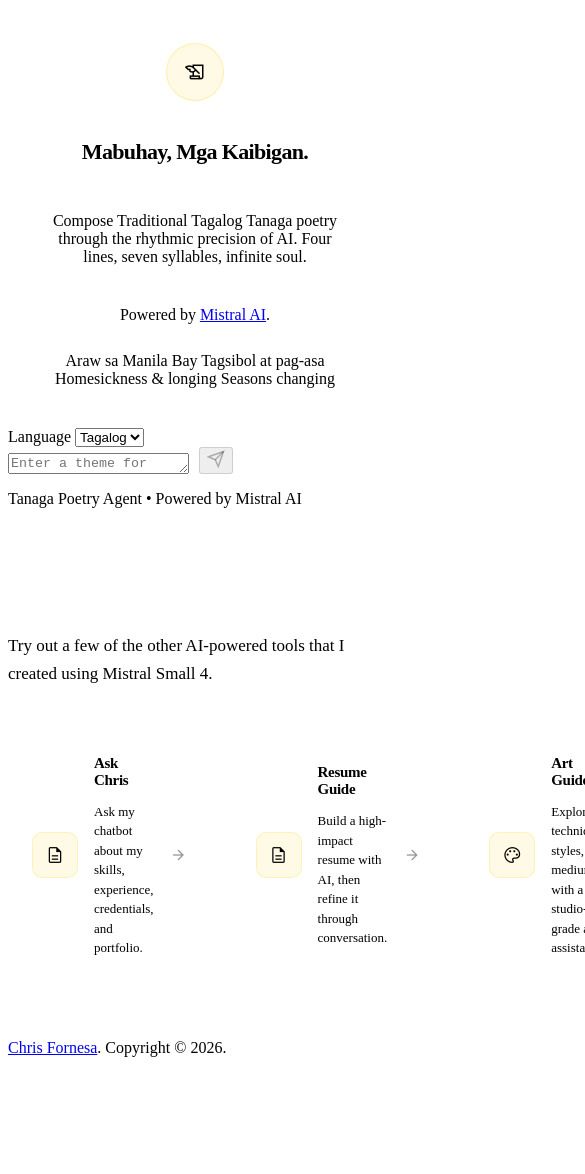
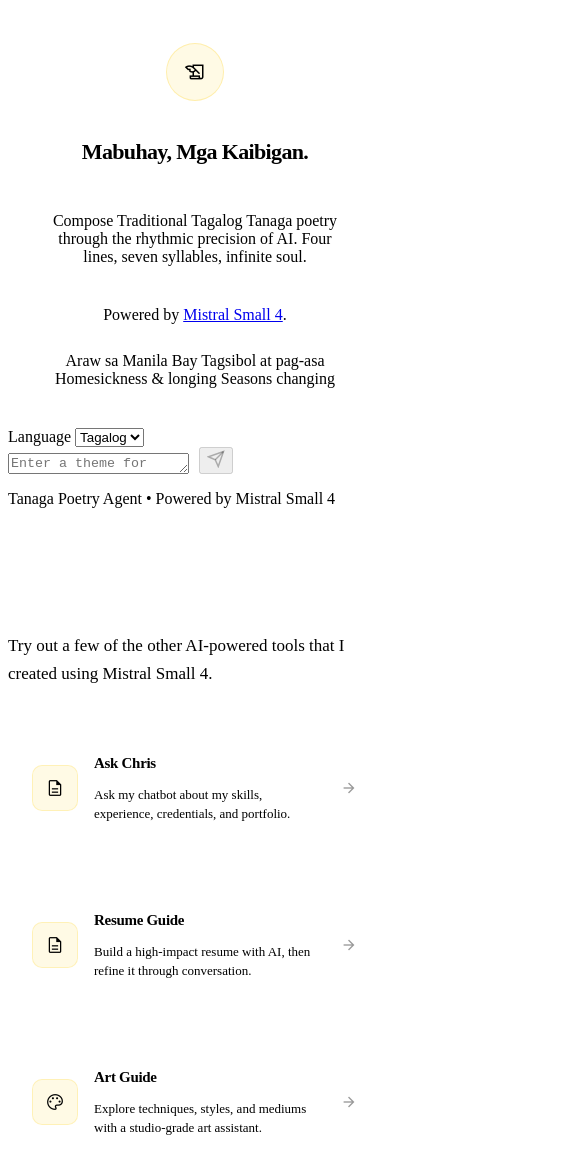
Before and after one commit to cfornesa/node-portfolio, a website: page public/tanaga/index.html in a window 390 px wide. Shown: the part 566-1740 px from the top of the page, 585 px wide, since content can reach past the window. Before the commit the page ends 1631 px from the top, so only its background shows below. Drawn offline with nearby package versions, Linux system fonts and the light colour scheme.

Commit message:
Update Mistral AI attribution links and enhance tool card responsiveness across various sections

```diff
--- a/public/art/styles.css
+++ b/public/art/styles.css
@@ -181,6 +181,7 @@
 
 @media (max-width: 1023px) {
     .content-grid { grid-template-columns: 1fr; }
+    .tool-cards { grid-template-columns: repeat(2, 1fr); }
 
     .form-panel-wrapper:has(#buildForm[style*="display: none"]) ~ .chat-panel {
         grid-column: 1;
@@ -198,5 +199,6 @@
 }
 
 @media (max-width: 639px) {
+    .tool-cards { grid-template-columns: 1fr; }
     .welcome-heading { font-size: 1.75rem; }
 }
--- a/public/resume/styles.css
+++ b/public/resume/styles.css
@@ -144,6 +144,7 @@
 
 @media (max-width: 1023px) {
     .content-grid { grid-template-columns: 1fr; }
+    .tool-cards { grid-template-columns: repeat(2, 1fr); }
 
     .form-panel-wrapper:has(#buildForm[style*="display: none"]) ~ .chat-panel {
         grid-column: 1;
@@ -161,5 +162,6 @@
 }
 
 @media (max-width: 639px) {
+    .tool-cards { grid-template-columns: 1fr; }
     .welcome-heading { font-size: 1.75rem; }
 }
--- a/public/styles.css
+++ b/public/styles.css
@@ -843,6 +843,9 @@ a:hover { opacity: 0.75; }
         gap: 0.5rem;
     }
     .chat-panel { height: calc(100vh - 9rem); height: calc(100dvh - 9rem); min-height: 400px; }
+    .pref-group { flex: 1 1 100%; }
+    .field-row-two { grid-template-columns: 1fr; }
+    .tool-cards { grid-template-columns: repeat(2, 1fr); }
 
     .app-header.nav-open .header-nav {
         display: flex;
@@ -892,9 +895,10 @@ a:hover { opacity: 0.75; }
     .app-main { padding: 1.5rem 1rem 2rem; }
     .header-content { padding: 0.625rem 1rem; gap: 0.375rem; }
     .chat-panel { height: calc(100vh - 8rem); height: calc(100dvh - 8rem); }
-    .field-row-two { grid-template-columns: 1fr; }
+    .tool-cards { grid-template-columns: 1fr; }
     .build-form { padding: 1.25rem; }
     .preferences-bar { gap: 0.5rem; }
+    .welcome-screen-chat { padding: 1rem; gap: 0.375rem; }
 }
 
 /* Footer */
--- a/public/tanaga/index.html
+++ b/public/tanaga/index.html
@@ -54,7 +54,7 @@
             <div class="welcome-body">
                 <p class="welcome-text">Fill in your professional details and I'll build a complete, high-impact resume using the STAR method — with zero embellishment.</p>
                 <p class="welcome-text">Once your resume is generated, fine-tune any section through conversation.</p>
-                <p class="welcome-attribution">Powered by <a href="https://mistral.ai" target="_blank">Mistral AI</a>.</p>
+                <p class="welcome-attribution">Powered by <a href="https://mistral.ai/news/mistral-small-4" target="_blank">Mistral Small 4</a>.</p>
             </div>
         </section>
 
@@ -77,7 +77,7 @@
                 </div>
                 <h2 class="welcome-title-sm">Mabuhay, Mga Kaibigan.</h2>
                 <p class="welcome-text">Compose Traditional Tagalog Tanaga poetry through the rhythmic precision of AI. Four lines, seven syllables, infinite soul.</p>
-                <p class="welcome-attribution" style="margin-top: 0.75rem;">Powered by <a href="https://mistral.ai" target="_blank">Mistral AI</a>.</p>
+                <p class="welcome-attribution" style="margin-top: 0.75rem;">Powered by <a href="https://mistral.ai/news/mistral-small-4" target="_blank">Mistral Small 4</a>.</p>
                 <div class="welcome-chips">
                     <span class="welcome-chip">Araw sa Manila Bay</span>
                     <span class="welcome-chip">Tagsibol at pag-asa</span>
@@ -126,7 +126,7 @@
                         </button>
                     </div>
                 </form>
-                <p class="chat-footer-text">Tanaga Poetry Agent &bull; Powered by Mistral AI</p>
+                <p class="chat-footer-text">Tanaga Poetry Agent &bull; Powered by Mistral Small 4</p>
             </div>
 
         </section>
--- a/public/tanaga/styles.css
+++ b/public/tanaga/styles.css
@@ -193,6 +193,7 @@
 
 @media (max-width: 1023px) {
     .content-grid { grid-template-columns: 1fr; }
+    .tool-cards { grid-template-columns: repeat(2, 1fr); }
 
     .form-panel-wrapper:has(#buildForm[style*="display: none"]) ~ .chat-panel {
         grid-column: 1;
@@ -210,5 +211,6 @@
 }
 
 @media (max-width: 639px) {
+    .tool-cards { grid-template-columns: 1fr; }
     .welcome-heading { font-size: 1.75rem; }
 }
```
Also changed, not shown: public/art/index.html (+3 -3 lines), public/home/index.html (+3 -3 lines), public/resume/index.html (+2 -2 lines).
